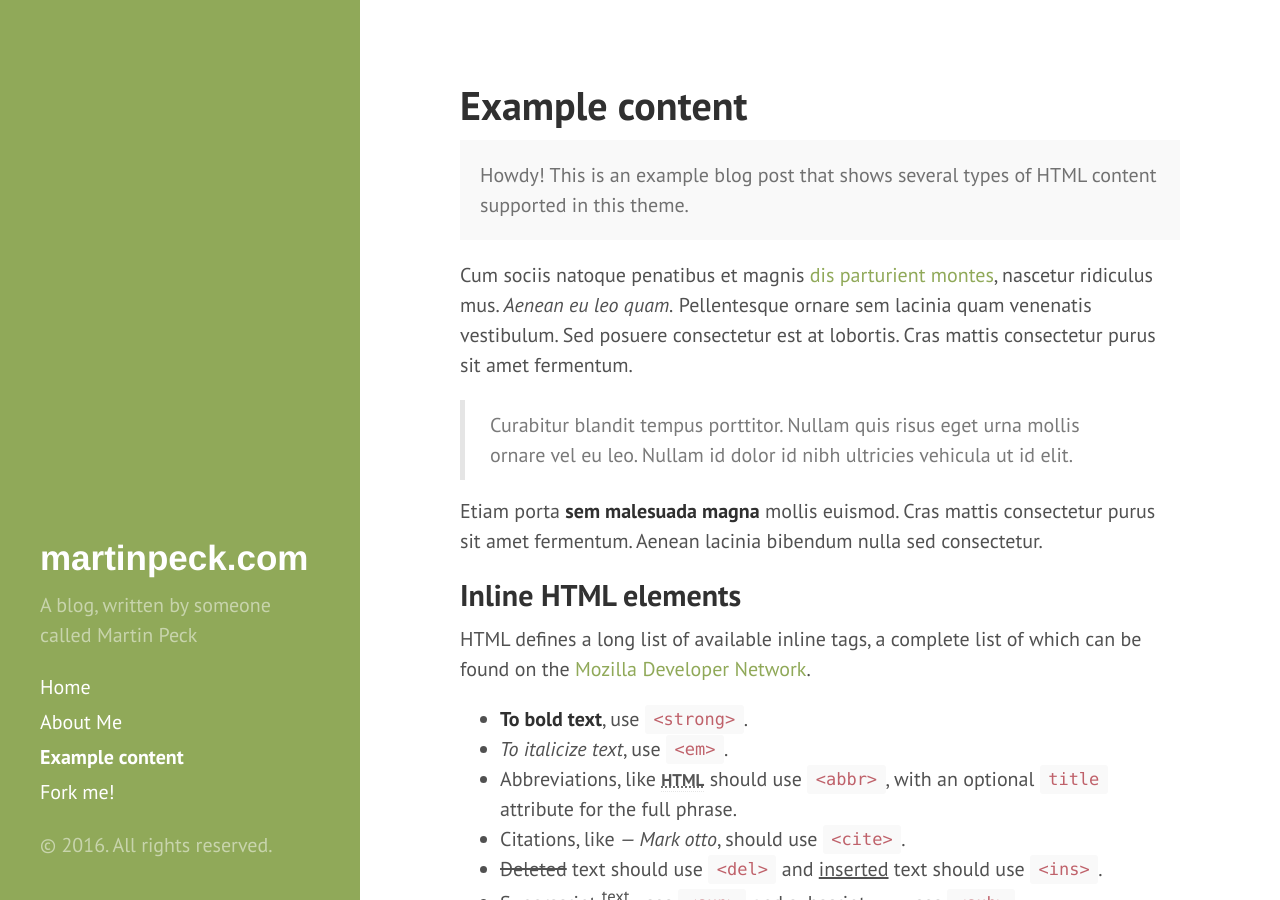
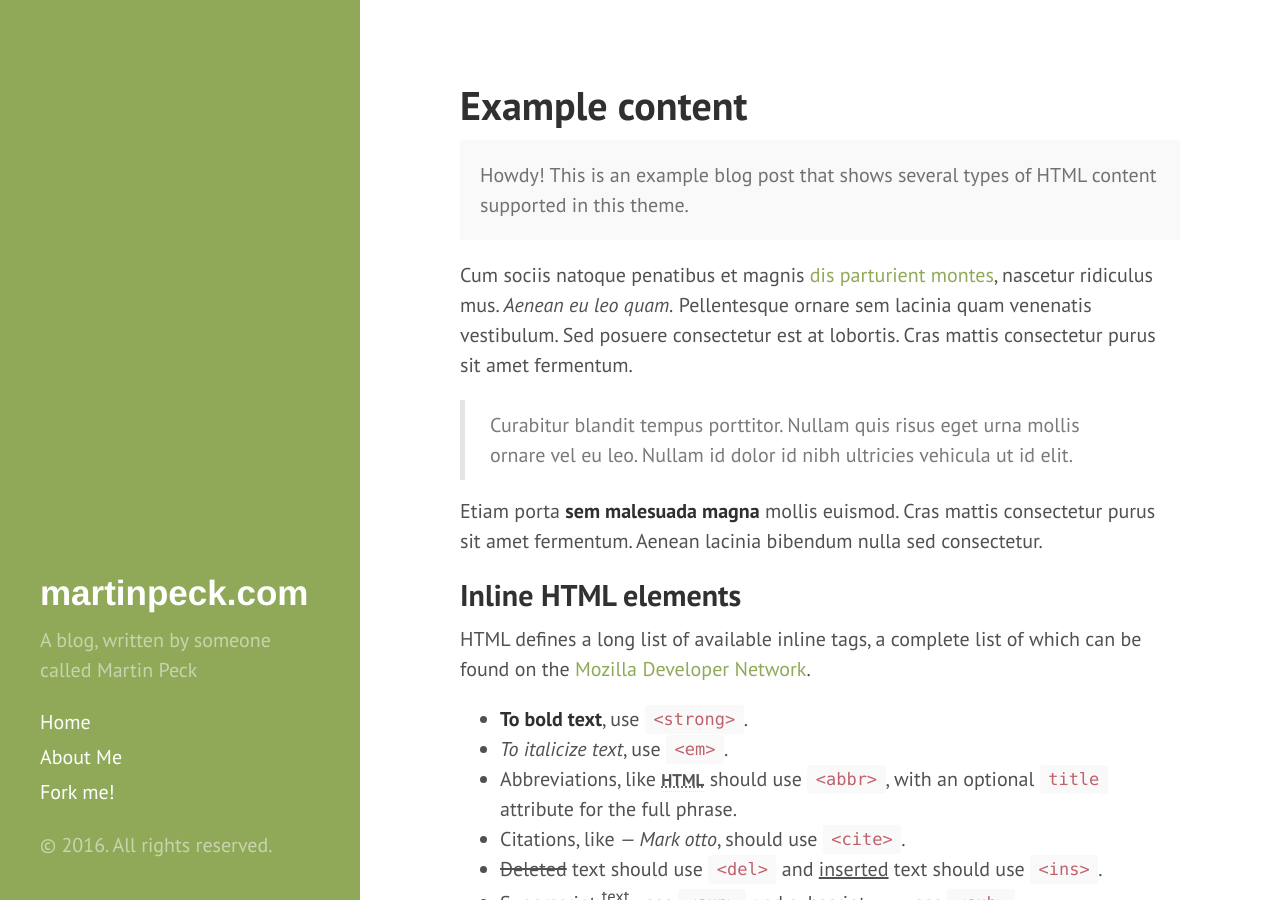
Before and after one commit to martinpeck/martinpeck.github.io, a Jekyll site: the page built from stuff/styles.md, in a window 1280 px wide and 900 px high. Built offline with Jekyll 4.4.1, drawn with Linux system fonts in a browser that asks for light colours.

Commit message:
Allow pages to be hidden

```diff
--- a/_includes/sidebar.html
+++ b/_includes/sidebar.html
@@ -21,7 +21,9 @@
       {% for node in pages_list %}
         {% if node.title != null %}
           {% if node.layout == "page" %}
-            <a class="sidebar-nav-item{% if page.url == node.url %} active{% endif %}" href="{{ node.url }}">{{ node.title }}</a>
+            {% if node.visibility != "hidden" %}
+              <a class="sidebar-nav-item{% if page.url == node.url %} active{% endif %}" href="{{ node.url }}">{{ node.title }}</a>
+            {% endif %}
           {% endif %}
         {% endif %}
       {% endfor %}
```
Also changed, not shown: stuff/styles.md (+2 -0 lines).
